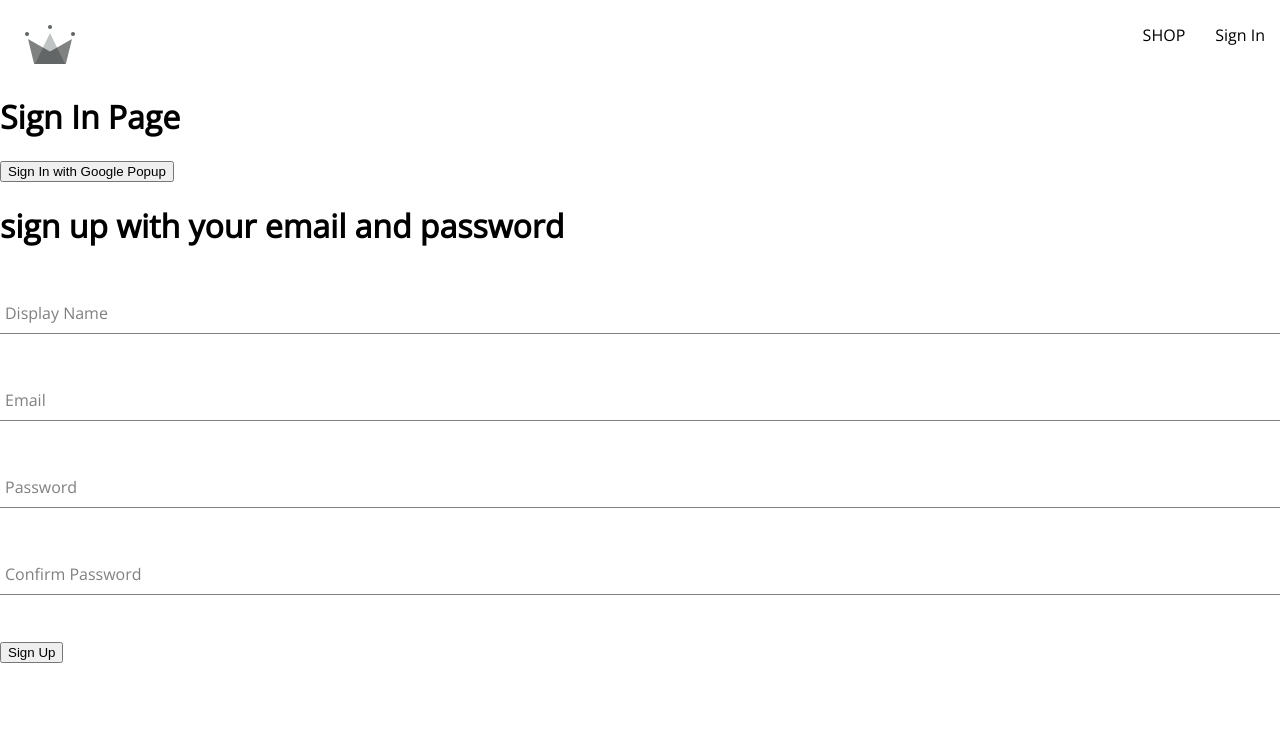
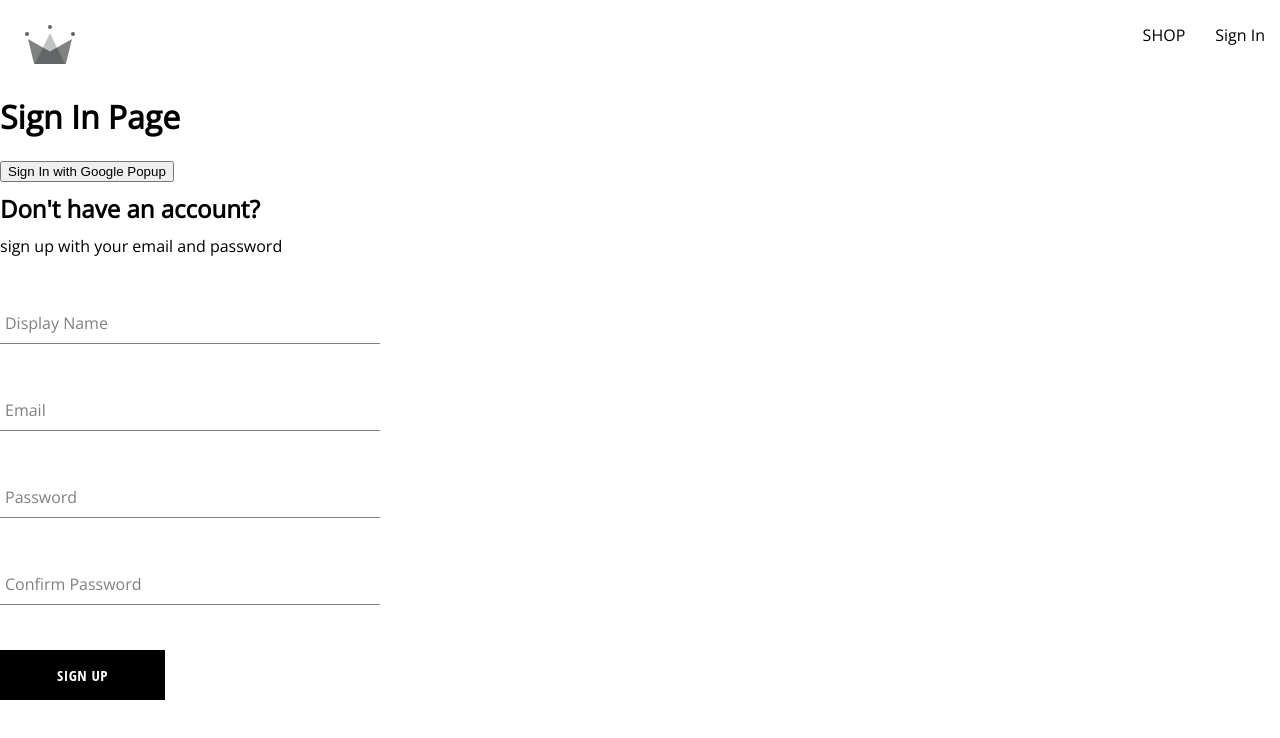
Before and after one commit to Tegon903/dooda-clothing, a React (Create React App) app: page /sign-in in a window 1280 px wide. Shown: the top 738 px of the page. Built offline with nearby package versions, Linux system fonts and the light colour scheme; a web font is replaced by a local one.

Commit message:
creaeted and styled  button component

```diff
--- /dev/null
+++ b/src/components/button/button.component.jsx
@@ -0,0 +1,19 @@
+import './button.styles.scss';
+
+const BUTTON_TYPE_CLASSES = {
+    google: 'google-sign-in',
+    inverted: 'inverted'
+}
+
+const Button = ({children, buttonType, ...otherProps}) => {
+    return (
+        <button
+            className={`button-container ${BUTTON_TYPE_CLASSES[buttonType]}`}
+            {...otherProps}
+        >
+            {children}
+        </button>
+    );
+};
+
+export default Button;
--- /dev/null
+++ b/src/components/button/button.styles.scss
@@ -0,0 +1,46 @@
+.button-container {
+    min-width: 165px;
+    width: auto;
+    height: 50px;
+    letter-spacing: 0.5px;
+    line-height: 50px;
+    padding: 0 35px 0 35px;
+    font-size: 15px;
+    background-color: black;
+    color: white;
+    text-transform: uppercase;
+    font-family: 'Open Sans Condensed';
+    font-weight: bolder;
+    border: none;
+    cursor: pointer;
+    display: flex;
+    justify-content: center;
+
+    &:hover {
+      background-color: white;
+      color: black;
+      border: 1px solid black;
+    }
+
+    &.google-sign-in {
+      background-color: #4285f4;
+      color: white;
+
+      &:hover {
+        background-color: #357ae8;
+        border: none;
+      }
+    }
+
+    &.inverted {
+      background-color: white;
+      color: black;
+      border: 1px solid black;
+
+      &:hover {
+        background-color: black;
+        color: white;
+        border: none;
+      }
+    }
+  }
--- a/src/components/sign-up-form/sign-up-form.component.jsx
+++ b/src/components/sign-up-form/sign-up-form.component.jsx
@@ -1,6 +1,8 @@
 import { useState } from "react";
 import FormInput from "../form-input/form-input.component";
 import { createAuthUserWithEmailAndPassword, createUserDocumentFromAuth } from "../../utils/firebase/firebase.utils";
+import "./sign-up-form.styles.scss";
+import Button from "../button/button.component";
 
 const defaultFormFields = {
     displayName: '',
@@ -49,14 +51,15 @@
     };
 
     return(
-        <div>
-            <h1>sign up with your email and password</h1>
+        <div className="sign-up-container">
+            <h2>Don't have an account?</h2>
+            <span>sign up with your email and password</span>
             <form onSubmit={handleSubmit}>
                 <FormInput label="Display Name" type="text" required onChange={handleChange} name='displayName' value={displayName}/>
                 <FormInput label="Email" type="email" required onChange={handleChange} name='email' value={email} />
                 <FormInput label="Password" type="password" required onChange={handleChange} name='password' value={password} />
                 <FormInput label="Confirm Password" type="password" required onChange={handleChange} name='confirmPassword' value={confirmPassword} />
-                <button type="submit">Sign Up</button>
+                <Button type="submit">Sign Up</Button>
             </form>
         </div>
     );
--- /dev/null
+++ b/src/components/sign-up-form/sign-up-form.styles.scss
@@ -0,0 +1,9 @@
+.sign-up-container {
+    display: flex;
+    flex-direction: column;
+    width: 380px;
+
+    h2 {
+        margin: 10px 0;
+    }
+}
```
